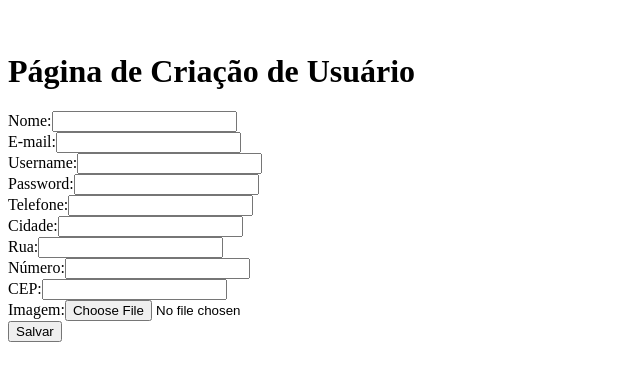
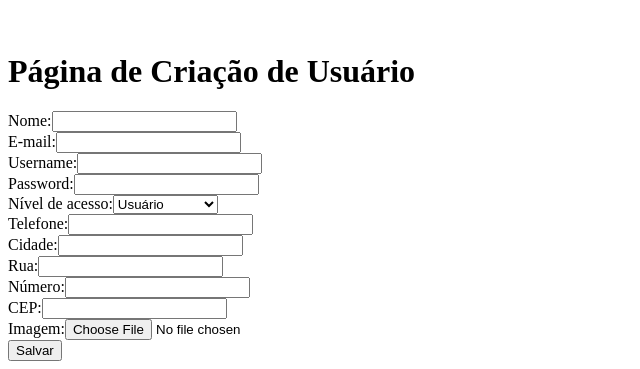
Before and after one commit to SergioHs/front-end-mysqlstore, a Next.js app: page /profile/create in a window 1280 px wide. Shown: the part 7701-8070 px from the top of the page, without its empty margins (0-640 px from the left). Built offline with nearby package versions, Linux system fonts and the light colour scheme; no server answers.

Commit message:
Session features

```diff
--- a/pages/profile/create.js
+++ b/pages/profile/create.js
@@ -99,6 +99,18 @@ const CompleteProfile = () => {
             </div>
 
             <div className="mb-4">
+                <label htmlFor="user_role" className="block text-gray-700">
+                    Nível de acesso:
+                </label>
+
+                <select {...register('user_role')} className="border rounded w-full py-2 px-3">
+                    <option value='user'>Usuário</option>
+                    <option value='admin'>Administrador</option>
+                </select>
+
+            </div>
+
+            <div className="mb-4">
                 <label htmlFor="user_phone" className="block text-gray-700">
                     Telefone:
                 </label>
--- a/src/app/components/Appbar.js
+++ b/src/app/components/Appbar.js
@@ -41,7 +41,7 @@ function Appbar({onMenuToggle}) {
 
         <img className="object-contain h-12 w-12 rounded-full" src={'http://localhost:3000/'+userInfo?.user.user_image}/>
 
-        <h1> {userInfo && userInfo.user.user_name}</h1>
+        <h1> {userInfo && userInfo.user.user_name}  ({userInfo && userInfo.user.user_role})</h1>
       </div>)}
 
       <button className="mx-4" onClick={onLogout}>
```
Also changed, not shown: pages/admin/index.js (+15 -1 lines).
